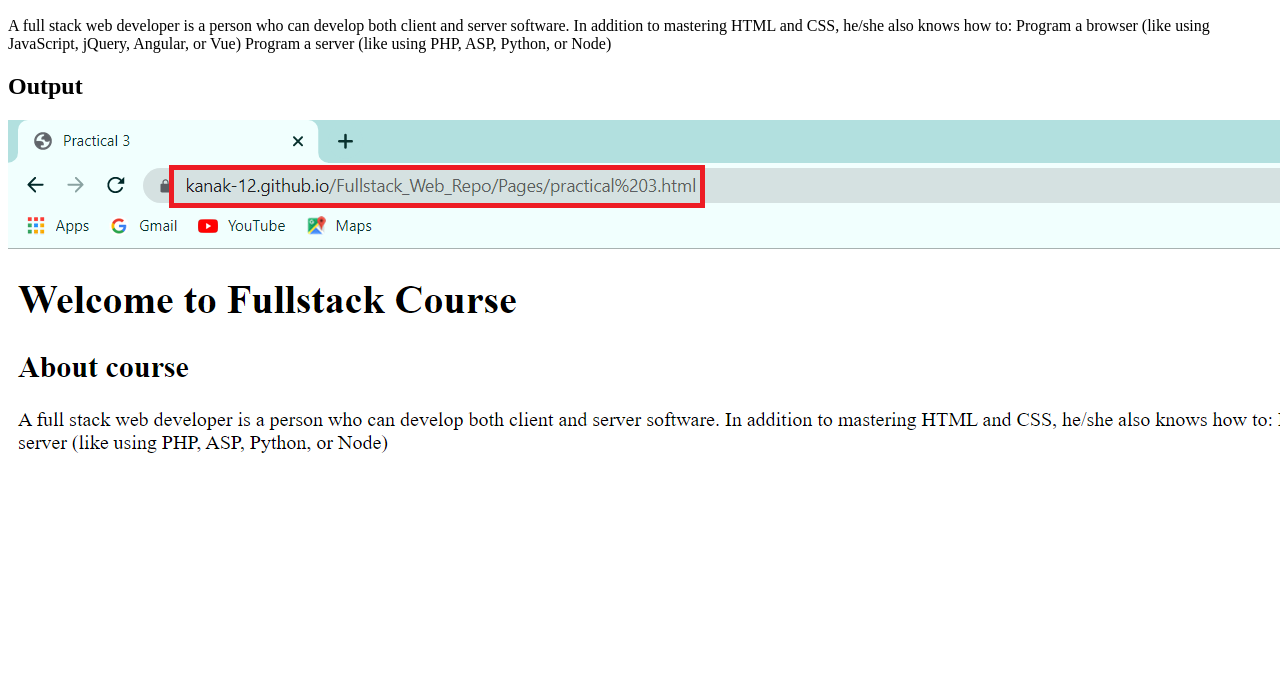
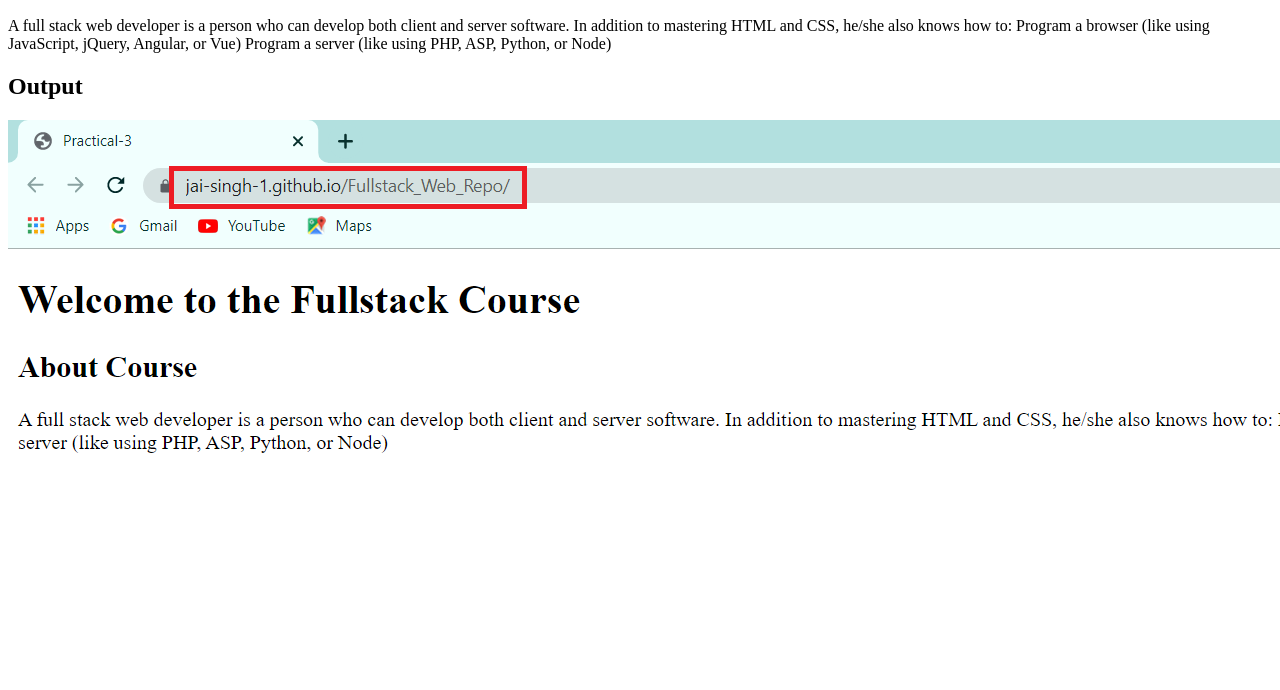
Before and after one commit to jai-singh-1/Fullstack_Web_Repo, a plain HTML site: page Pages/practical 3.html in a window 1280 px wide. Shown: the part 110-800 px from the top of the page. Drawn offline with Linux system fonts and the light colour scheme.

Commit message:
some update

```diff
--- a/Pages/practical 3.html
+++ b/Pages/practical 3.html
@@ -16,6 +16,6 @@
       Program a server (like using PHP, ASP, Python, or Node)
     </p>
     <h2>Output</h2>
-    <img src="../image/Screenshot (43).png" alt="">
+    <img src="../image/Screenshot (30).png" alt="">
   </body>
 </html>
```
